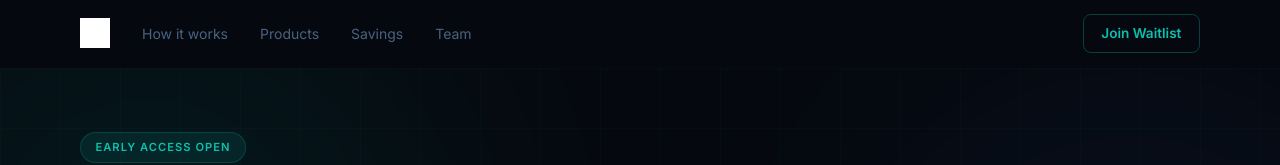
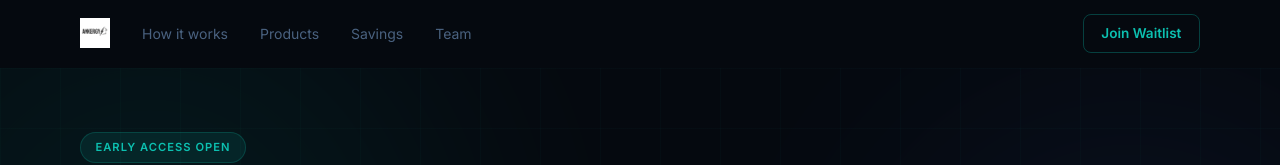
Before and after one commit to sonmezmehmetvehbi-creator/ankergy-site, a Next.js app: page / in a window 1280 px wide. Shown: the top 165 px of the page. Built offline with nearby package versions, Linux system fonts and the light colour scheme.

Commit message:
fix logo filter

```diff
--- a/pages/index.js
+++ b/pages/index.js
@@ -45,7 +45,7 @@ export default function Home() {
         display:'flex', alignItems:'center',
       }}>
         <div style={{maxWidth:'1120px',margin:'0 auto',width:'100%',display:'flex',alignItems:'center',gap:'2rem'}}>
-          <img src="/ankergy-logo.png" alt="Ankergy" style={{height:'30px',width:'auto',filter:'brightness(0) invert(1)'}} />
+          <img src="/ankergy-logo.png" alt="Ankergy" style={{height:'30px',width:'auto',filter:'invert(1)'}} />
           <div style={{display:'flex',gap:'2rem',flex:1}}>
             {['How it works','Products','Savings','Team'].map((l,i) => (
               <a key={i} href={`#${l.toLowerCase().replace(' ','-')}`} style={{fontSize:'0.875rem',color:'#4A6280',textDecoration:'none',transition:'color 0.2s'}}
@@ -346,7 +346,7 @@ export default function Home() {
 
       <footer style={{borderTop:'1px solid rgba(255,255,255,0.05)',padding:'3rem 2rem',background:'#05090F'}}>
         <div style={{maxWidth:'1120px',margin:'0 auto',display:'flex',flexDirection:'column',alignItems:'center',gap:'0.5rem',textAlign:'center'}}>
-          <img src="/ankergy-logo.png" alt="Ankergy" style={{height:'26px',width:'auto',filter:'brightness(0) invert(1)',marginBottom:'0.5rem'}} />
+          <img src="/ankergy-logo.png" alt="Ankergy" style={{height:'26px',width:'auto',filter:'invert(1)',marginBottom:'0.5rem'}} />
           <p style={{fontSize:'0.875rem',color:'#4A6280'}}>Smart energy for every home.</p>
           <a href="mailto:ankergyofficial@gmail.com" style={{fontSize:'0.85rem',color:'#0CC0B0',textDecoration:'none'}}>ankergyofficial@gmail.com</a>
           <p style={{fontSize:'0.75rem',color:'#4A6280',opacity:0.5}}>© 2026 Ankergy. All rights reserved.</p>
```
